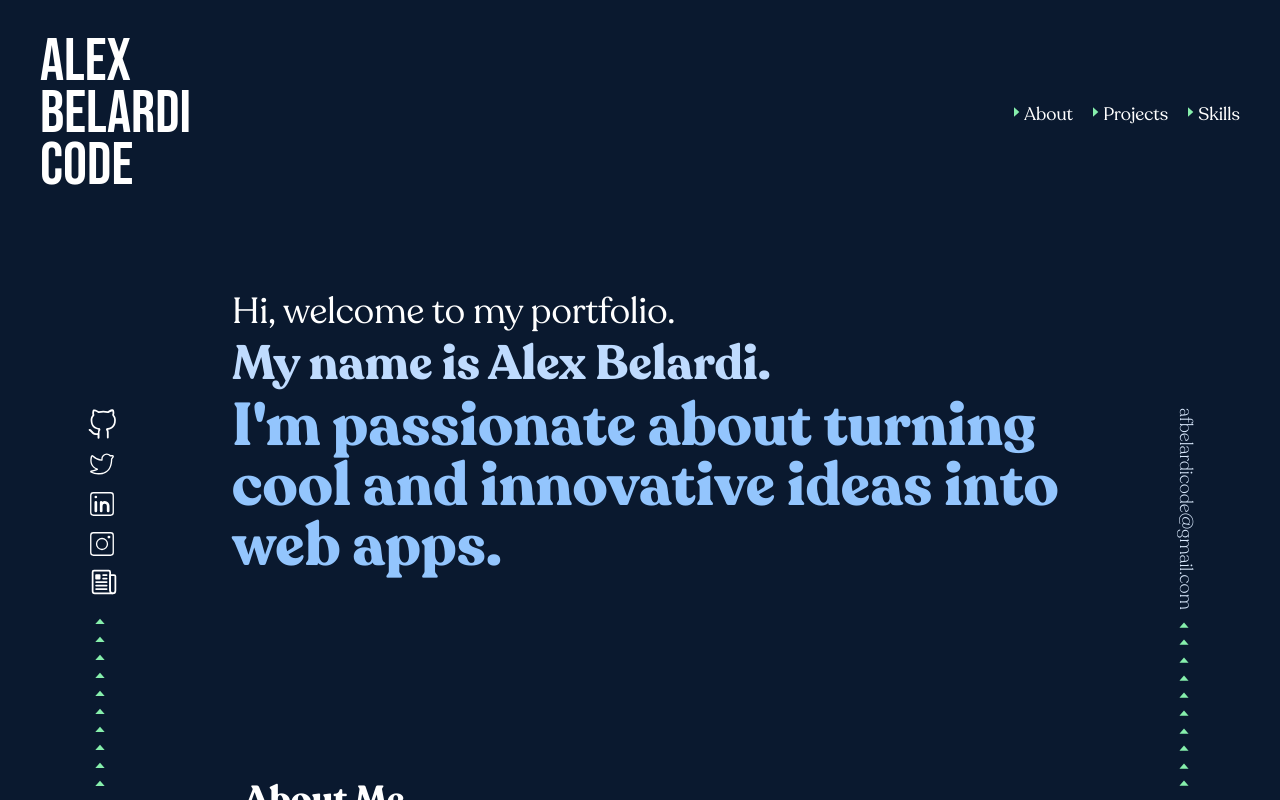
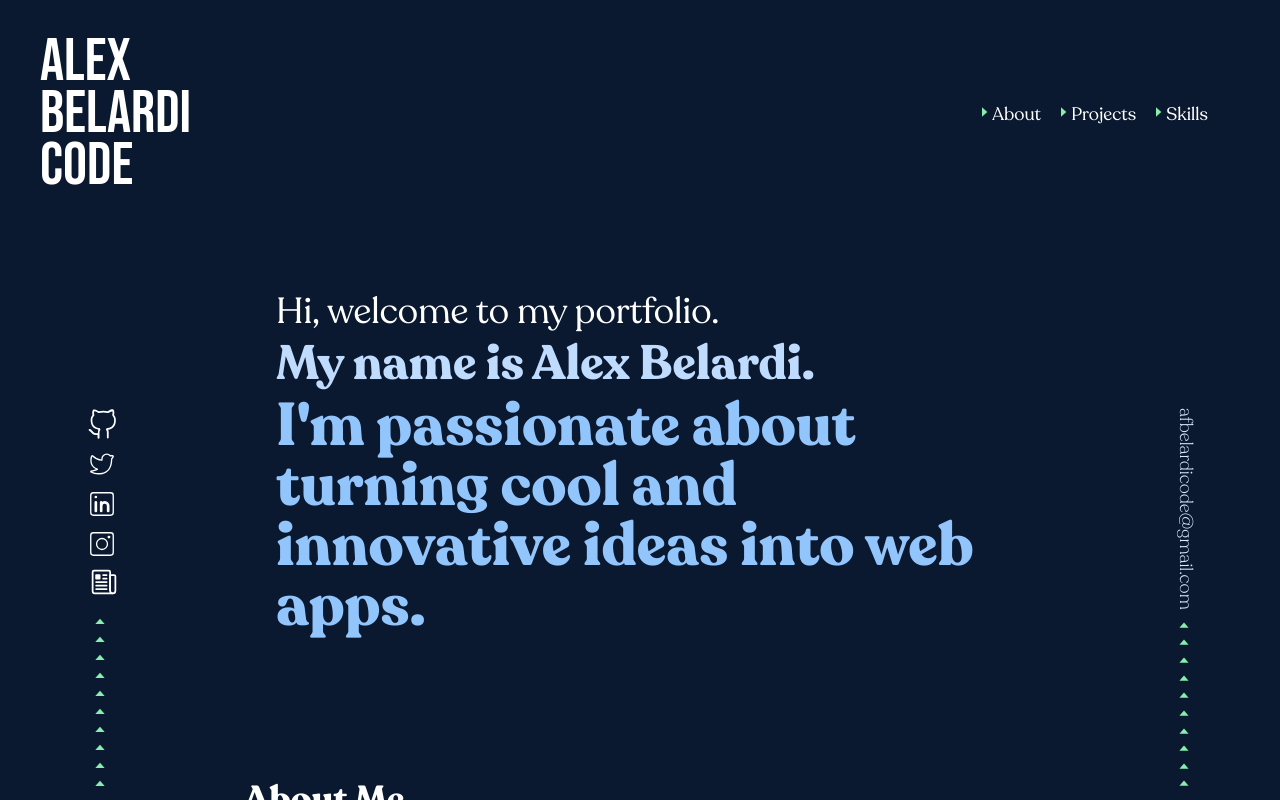
Before and after one commit to afbelardi/new-portfolio, a Next.js app: page / in a window 1280 px wide. Built offline with nearby package versions, Linux system fonts and the light colour scheme.

Commit message:
xl screen size spacing changes

```diff
--- a/src/components/Intro.js
+++ b/src/components/Intro.js
@@ -2,7 +2,7 @@ import styles from "../styles/aboutme.module.css";
 
 export default function Intro() {
     return(
-        <div className="flex flex-col w-full h-52 xl:h-72 2xl:ml-11 mt-14" id={styles.intro}>
+        <div className="flex flex-col w-full xl:w-11/12 xl:pl-11 h-52 xl:h-72 2xl:ml-11 mt-14" id={styles.intro}>
             <section className="flex flex-col w-full md:w-5/6 md:ml-28 xl:ml-48 lg:ml-32">
                 <h1 className="p-2 ml-8 text-lg text-white md:text-2xl lg:text-3xl xl:text-4xl font-recoleta-regular">Hi, welcome to my portfolio.</h1>
                 <h1 className="mb-2 ml-10 text-2xl text-blue-200 md:text-4xl lg:text-5xl xl:text-5xl font-recoleta-bold">My name is Alex Belardi.</h1>
--- a/src/components/Navbar.js
+++ b/src/components/Navbar.js
@@ -27,7 +27,7 @@ export default function Navbar({ scrollToRef, scrollToProjectsRef, scrollToSkill
             <div className="z-50 flex justify-center w-1/5 mt-8 md:hidden" >
                 <Hamburger toggled={isOpen} toggle={setIsOpen} color="white" size={40}/>
             </div>
-            <div className="items-center hidden mr-2 w-72 md:flex">
+            <div className="items-center hidden mr-2 xl:mr-10 w-72 md:flex">
                 <ul className="flex items-center justify-between w-full p-6 mr-2 h-1/2">
                     <li className="flex">
                         <BiCaretRight className="mt-1 text-green-300"/>
--- a/src/components/Projects.js
+++ b/src/components/Projects.js
@@ -23,7 +23,7 @@ export default function Projects({ projectsRef }) {
             <div className="flex flex-col items-center p-1 mt-3 min-h-800">
                 <div className={`${styles.notanimated} ${isElementVisible ? styles.projects: ''}`}>
                         <img className="object-cover rounded-lg opacity-15 min-h-400"  src="/photoblog.png" />
-                        <div className="absolute top-0 left-0 z-40 w-full h-full rounded-lg opacity-90 bg-light-navy">
+                        <div className="absolute top-0 z-40 w-full h-full rounded-lg opacity-90 bg-light-navy">
                             <div className="flex flex-col items-center justify-center w-full h-full">
                                 <section className="flex justify-between w-5/6 p-3">
                                     <VscFolderOpened size={40} className="ml-2 text-blue-300 "/>
@@ -67,7 +67,7 @@ export default function Projects({ projectsRef }) {
                 </div>
                 <div ref={nftRef} className={`${styles.notanimated} ${isNftVisible ? styles.projects: ''}`}>
                         <img className="object-cover rounded-lg opacity-15 min-h-400"  src="/photomint.png" />
-                        <div className="absolute top-0 left-0 z-40 w-full h-full opacity-90 bg-light-navy">
+                        <div className="absolute top-0 z-40 w-full h-full opacity-90 bg-light-navy">
                             <div className="flex flex-col items-center justify-center w-full h-full">
                                 <section className="flex justify-between w-5/6 p-3 ">
                                     <VscFolderOpened size={40} className="text-blue-300" />
@@ -111,7 +111,7 @@ export default function Projects({ projectsRef }) {
                 </div>
                 <div ref={gtopRef} className={`${styles.notanimated} ${isGtopVisible ? styles.projects: ''}`}>
                         <img className="object-cover rounded-lg opacity-15 min-h-400"  src="/gtop.png" />
-                        <div className="absolute top-0 left-0 z-40 w-full h-full bg-light-navy opacity-90">
+                        <div className="absolute top-0 z-40 w-full h-full bg-light-navy opacity-90">
                             <div className="flex flex-col items-center justify-center w-full h-full">
                                 <section className="flex justify-between w-5/6 p-3">
                                     <VscFolderOpened size={40} className="text-blue-300 min-w-40"/>
```
